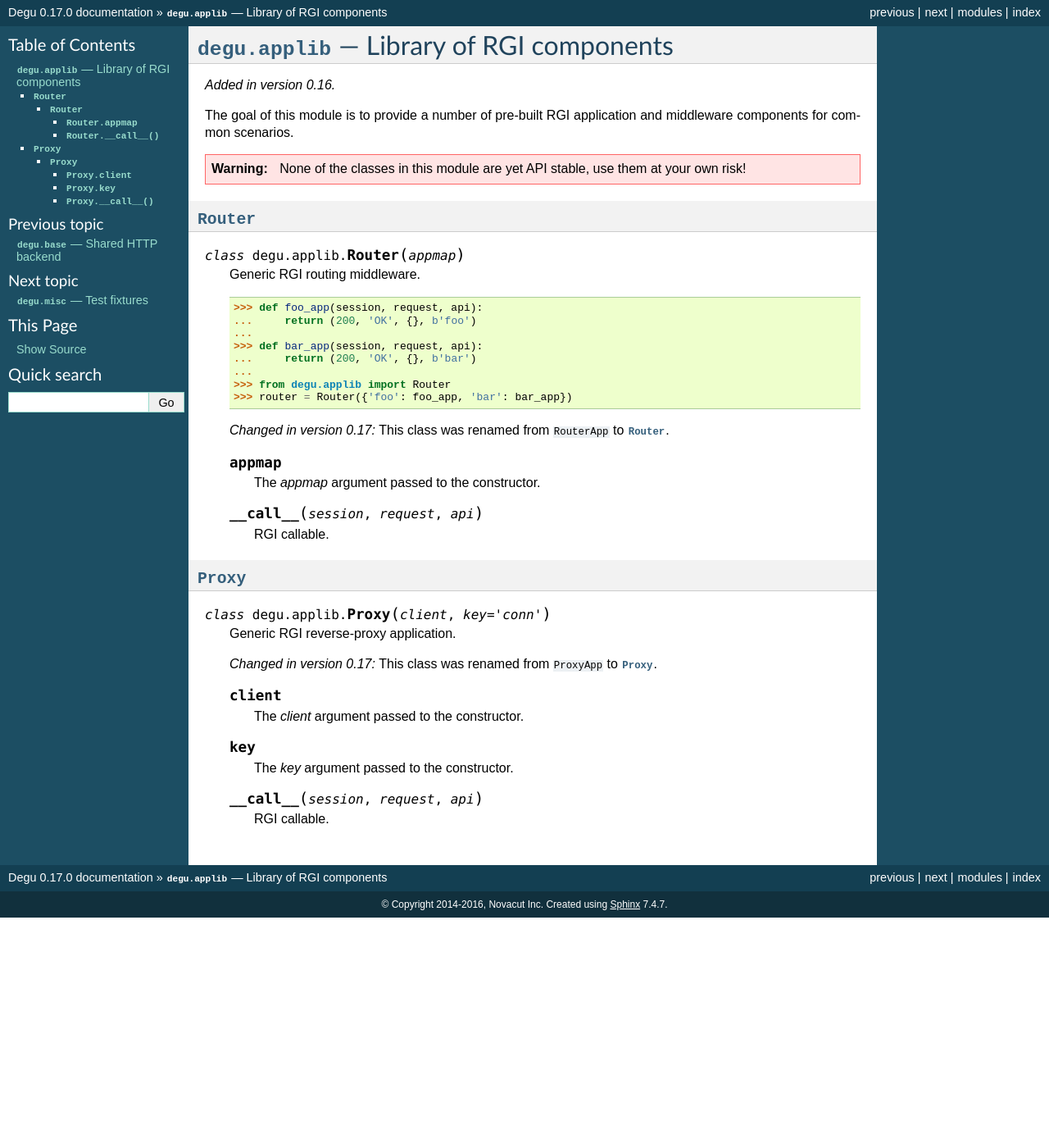
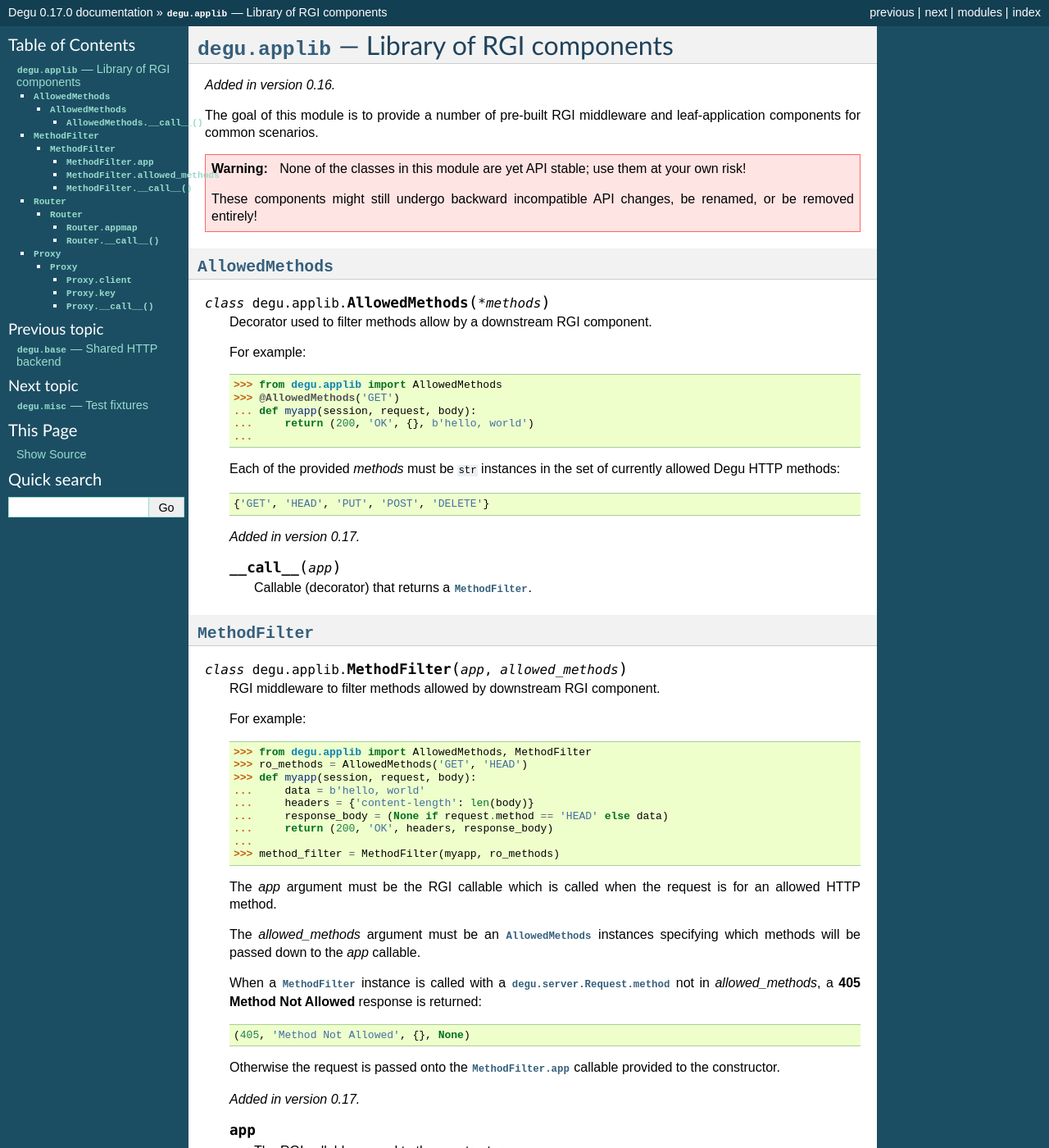
Before and after one commit to json420/degu, a Sphinx documentation site: the page built from doc/degu.applib.rst, in a window 1280 px wide and 1400 px high. Shown: the whole window at 82% size. Built offline with Sphinx 7.4.7, drawn with Linux system fonts in a browser that asks for light colours; some of the changed text lies outside the part shown.

Commit message:
First pass and documenting AllowedMethods, MethodFilter classes is degu.applib module

```diff
--- a/doc/degu.applib.rst
+++ b/doc/degu.applib.rst
@@ -6,12 +6,96 @@
 
 .. versionadded:: 0.16
 
-The goal of this module is to provide a number of pre-built RGI application
-and middleware components for common scenarios.
+The goal of this module is to provide a number of pre-built RGI middleware and
+leaf-application components for common scenarios.
 
 .. warning::
-    None of the classes in this module are yet API stable, use them at your
+    None of the classes in this module are yet API stable; use them at your
     own risk!
+
+    These components might still undergo backward incompatible API changes, be
+    renamed, or be removed entirely!
+
+
+
+:class:`AllowedMethods`
+-----------------------
+
+.. class:: AllowedMethods(*methods)
+
+    Decorator used to filter methods allow by a downstream RGI component.
+
+    For example:
+
+    >>> from degu.applib import AllowedMethods
+    >>> @AllowedMethods('GET')
+    ... def myapp(session, request, body):
+    ...     return (200, 'OK', {}, b'hello, world')
+    ...
+
+    Each of the provided *methods* must be ``str`` instances in the set of
+    currently allowed Degu HTTP methods::
+
+        {'GET', 'HEAD', 'PUT', 'POST', 'DELETE'}
+
+    .. versionadded:: 0.17
+
+    .. method:: __call__(app)
+
+        Callable (decorator) that returns a :class:`MethodFilter`.
+
+
+
+:class:`MethodFilter`
+---------------------
+
+.. class:: MethodFilter(app, allowed_methods)
+
+    RGI middleware to filter methods allowed by downstream RGI component.
+
+    For example:
+
+    >>> from degu.applib import AllowedMethods, MethodFilter
+    >>> ro_methods = AllowedMethods('GET', 'HEAD')
+    >>> def myapp(session, request, body):
+    ...     data = b'hello, world'
+    ...     headers = {'content-length': len(body)}
+    ...     response_body = (None if request.method == 'HEAD' else data)
+    ...     return (200, 'OK', headers, response_body)
+    ...
+    >>> method_filter = MethodFilter(myapp, ro_methods)
+
+    The *app* argument must be the RGI callable which is called when the request
+    is for an allowed HTTP method.
+
+    The *allowed_methods* argument must be an :class:`AllowedMethods` instances
+    specifying which methods will be passed down to the *app* callable.
+
+    When a :class:`MethodFilter` instance is called with a
+    :attr:`degu.server.Request.method` not in *allowed_methods*, a
+    **405 Method Not Allowed** response is returned::
+
+        (405, 'Method Not Allowed', {}, None)
+
+    Otherwise the request is passed onto the :attr:`MethodFilter.app` callable
+    provided to the constructor.
+
+    .. versionadded:: 0.17
+
+    .. attribute:: app
+
+        The RGI callable passed to the constructor.
+
+    .. attribute:: allowed_methods
+
+        The :class:`AllowedMethods` instance passed to the constructor.
+
+    .. method:: __call__(session, request, api)
+
+        RGI callable.
+
+        This method returns a ``(status,reason,headers,body)`` 4-tuple.
+
 
 
 :class:`Router`
@@ -42,6 +126,8 @@ and middleware components for common scenarios.
 
         RGI callable.
 
+        This method returns a ``(status,reason,headers,body)`` 4-tuple.
+
 
 
 :class:`Proxy`
@@ -66,3 +152,5 @@ and middleware components for common scenarios.
     .. method:: __call__(session, request, api)
 
         RGI callable.
+
+        This method returns a ``(status,reason,headers,body)`` 4-tuple.
```
Also changed, not shown: doc/changelog.rst (+12 -0 lines).
